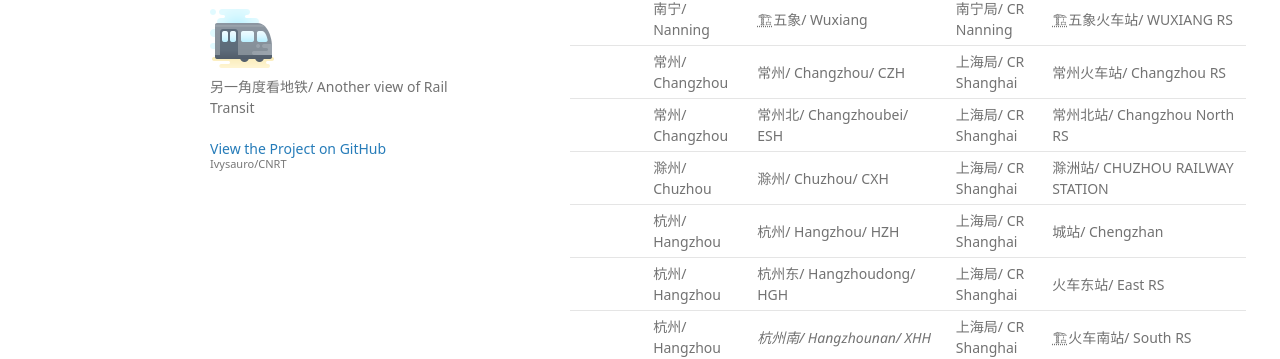
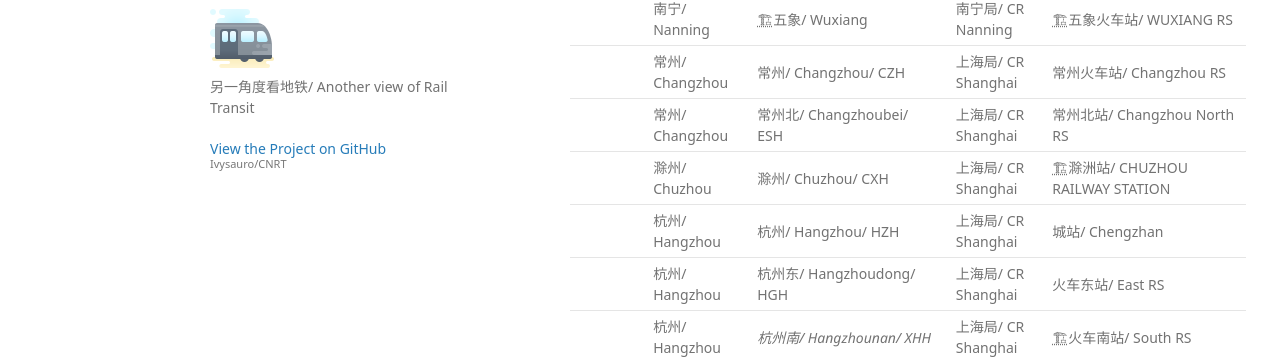
Before and after one commit to Ivysauro/CNRT, a Jekyll site: the page built from data/Rail-Rail.md, in a window 1280 px wide and 900 px high, scrolled down 8441 px. Shown: the part 102-461 px from the top of the window. Built offline with Jekyll 4.4.1, drawn with Linux system fonts in a browser that asks for light colours; some web fonts are replaced; our own code applies the rules of GitHub Pages for plain Markdown files; a script that is not in the unit is left out.

Commit message:
🍊更新滁州数据

```diff
--- a/data/Rail-Rail.md
+++ b/data/Rail-Rail.md
@@ -165,7 +165,7 @@
 |  | 南宁/ Nanning | 🏗五象/ Wuxiang | 南宁局/ CR Nanning | 🏗五象火车站/ WUXIANG RS |
 |  | 常州/ Changzhou | 常州/ Changzhou/ CZH | 上海局/ CR Shanghai | 常州火车站/ Changzhou RS |
 |  | 常州/ Changzhou | 常州北/ Changzhoubei/ ESH | 上海局/ CR Shanghai | 常州北站/ Changzhou North RS |
-|  | 滁州/ Chuzhou | 滁州/ Chuzhou/ CXH | 上海局/ CR Shanghai | 滁洲站/ CHUZHOU RAILWAY STATION |
+|  | 滁州/ Chuzhou | 滁州/ Chuzhou/ CXH | 上海局/ CR Shanghai | 🏗滁洲站/ CHUZHOU RAILWAY STATION |
 |  | 杭州/ Hangzhou | 杭州/ Hangzhou/ HZH | 上海局/ CR Shanghai | 城站/ Chengzhan |
 |  | 杭州/ Hangzhou | 杭州东/ Hangzhoudong/ HGH | 上海局/ CR Shanghai | 火车东站/ East RS |
 |  | 杭州/ Hangzhou | *杭州南/ Hangzhounan/ XHH* | 上海局/ CR Shanghai | 🏗火车南站/ South RS |
```
